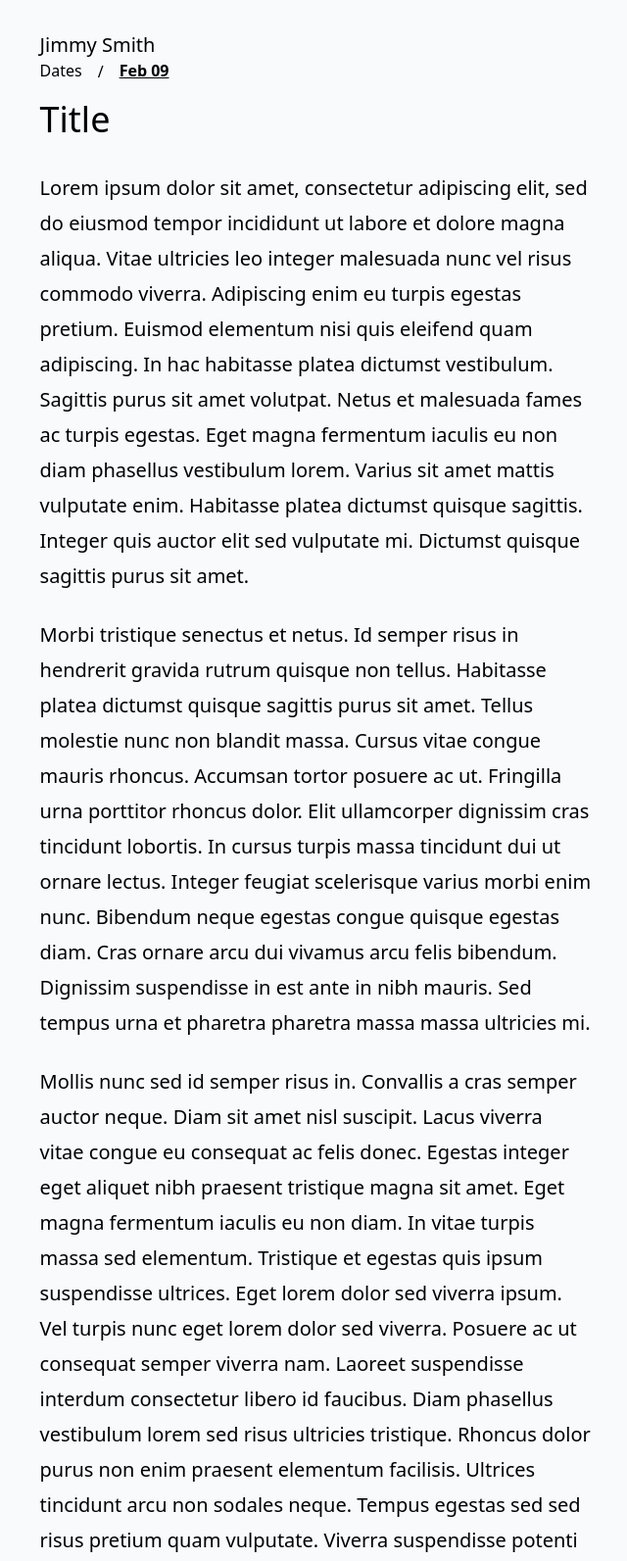
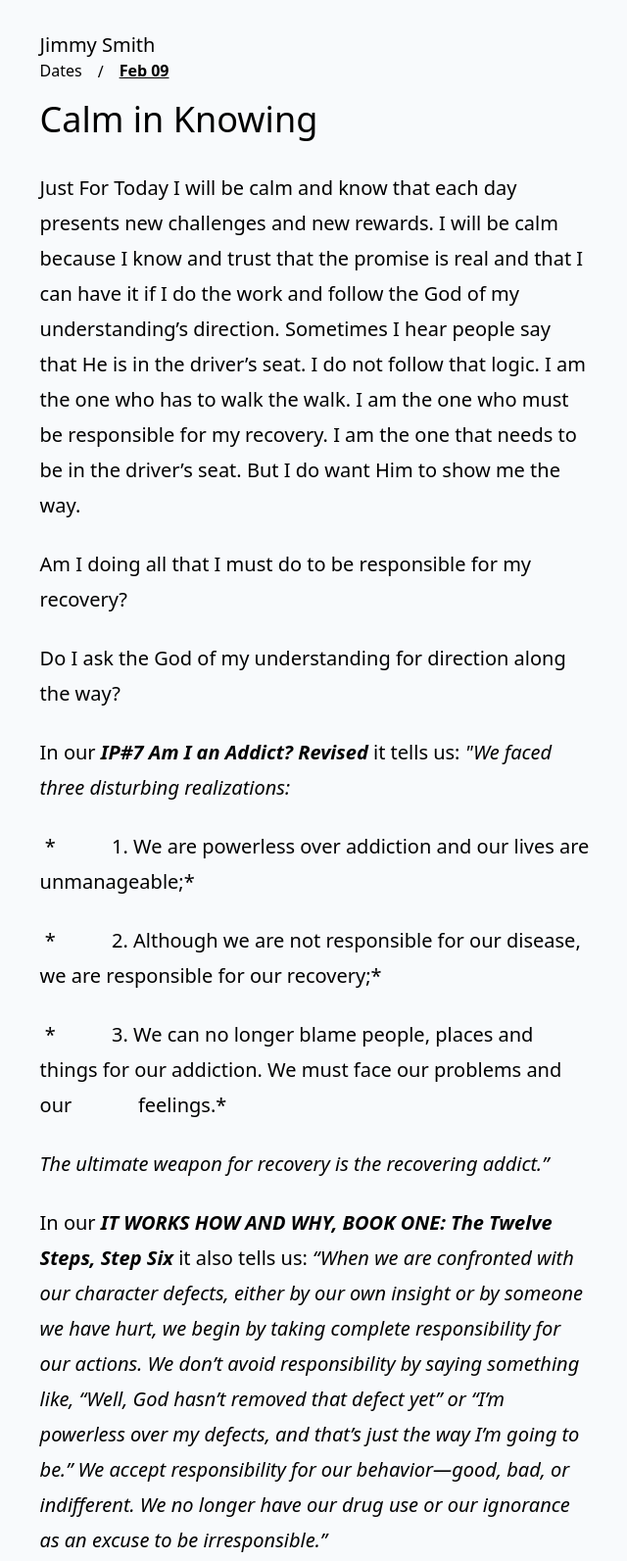
Before and after one commit to gregrossdev/jimmy-smith, an Astro site: page /date/02/09 in a window 1280 px wide. Shown: the top 1593 px of the page at 98% size, without its empty margins (318-958 px from the left). Built offline with nearby package versions, Linux system fonts and the light colour scheme; Astro itself is replaced by a stand-in of ours.

Commit message:
Update Febuary “09”

```diff
--- a/src/pages/date/02/09.md
+++ b/src/pages/date/02/09.md
@@ -1,15 +1,26 @@
 ---
-layout: "../../../layouts/BasePost.astro"
-title: "Title"
-date: "Feb 09"
+layout: ../../../layouts/BasePost.astro
+date: Feb 09
+title: "Calm in Knowing "
 ---
+Just For Today I will be calm and know that each day presents new challenges and new rewards. I will be calm because I know and trust that the promise is real and that I can have it if I do the work and follow the God of my understanding's direction. Sometimes I hear people say that He is in the driver’s seat. I do not follow that logic. I am the one who has to walk the walk. I am the one who must be responsible for my recovery. I am the one that needs to be in the driver’s seat. But I do want Him to show me the way.
 
-Lorem ipsum dolor sit amet, consectetur adipiscing elit, sed do eiusmod tempor incididunt ut labore et dolore magna aliqua. Vitae ultricies leo integer malesuada nunc vel risus commodo viverra. Adipiscing enim eu turpis egestas pretium. Euismod elementum nisi quis eleifend quam adipiscing. In hac habitasse platea dictumst vestibulum. Sagittis purus sit amet volutpat. Netus et malesuada fames ac turpis egestas. Eget magna fermentum iaculis eu non diam phasellus vestibulum lorem. Varius sit amet mattis vulputate enim. Habitasse platea dictumst quisque sagittis. Integer quis auctor elit sed vulputate mi. Dictumst quisque sagittis purus sit amet.
+Am I doing all that I must do to be responsible for my recovery?
 
-Morbi tristique senectus et netus. Id semper risus in hendrerit gravida rutrum quisque non tellus. Habitasse platea dictumst quisque sagittis purus sit amet. Tellus molestie nunc non blandit massa. Cursus vitae congue mauris rhoncus. Accumsan tortor posuere ac ut. Fringilla urna porttitor rhoncus dolor. Elit ullamcorper dignissim cras tincidunt lobortis. In cursus turpis massa tincidunt dui ut ornare lectus. Integer feugiat scelerisque varius morbi enim nunc. Bibendum neque egestas congue quisque egestas diam. Cras ornare arcu dui vivamus arcu felis bibendum. Dignissim suspendisse in est ante in nibh mauris. Sed tempus urna et pharetra pharetra massa massa ultricies mi.
+Do I ask the God of my understanding for direction along the way?
 
-Mollis nunc sed id semper risus in. Convallis a cras semper auctor neque. Diam sit amet nisl suscipit. Lacus viverra vitae congue eu consequat ac felis donec. Egestas integer eget aliquet nibh praesent tristique magna sit amet. Eget magna fermentum iaculis eu non diam. In vitae turpis massa sed elementum. Tristique et egestas quis ipsum suspendisse ultrices. Eget lorem dolor sed viverra ipsum. Vel turpis nunc eget lorem dolor sed viverra. Posuere ac ut consequat semper viverra nam. Laoreet suspendisse interdum consectetur libero id faucibus. Diam phasellus vestibulum lorem sed risus ultricies tristique. Rhoncus dolor purus non enim praesent elementum facilisis. Ultrices tincidunt arcu non sodales neque. Tempus egestas sed sed risus pretium quam vulputate. Viverra suspendisse potenti nullam ac tortor vitae purus faucibus ornare. Fringilla urna porttitor rhoncus dolor purus non. Amet dictum sit amet justo donec enim.
+In our ***IP#7 Am I an Addict? Revised*** it tells us: *"We faced three disturbing realizations:*
 
-Mattis ullamcorper velit sed ullamcorper morbi tincidunt. Tortor posuere ac ut consequat semper viverra. Tellus mauris a diam maecenas sed enim ut sem viverra. Venenatis urna cursus eget nunc scelerisque viverra mauris in. Arcu ac tortor dignissim convallis aenean et tortor at. Curabitur gravida arcu ac tortor dignissim convallis aenean et tortor. Egestas tellus rutrum tellus pellentesque eu. Fusce ut placerat orci nulla pellentesque dignissim enim sit amet. Ut enim blandit volutpat maecenas volutpat blandit aliquam etiam. Id donec ultrices tincidunt arcu. Id cursus metus aliquam eleifend mi.
+ *           1. We are powerless over addiction and our lives are unmanageable;*
 
-Tempus quam pellentesque nec nam aliquam sem. Risus at ultrices mi tempus imperdiet. Id porta nibh venenatis cras sed felis eget velit. Ipsum a arcu cursus vitae. Facilisis magna etiam tempor orci eu lobortis elementum. Tincidunt dui ut ornare lectus sit. Quisque non tellus orci ac. Blandit libero volutpat sed cras. Nec tincidunt praesent semper feugiat nibh sed pulvinar proin gravida. Egestas integer eget aliquet nibh praesent tristique magna.
+ *           2. Although we are not responsible for our disease, we are responsible for our recovery;*
+
+ *           3. We can no longer blame people, places and things for our addiction. We must face our problems and our             feelings.*
+
+*The ultimate weapon for recovery is the recovering addict.”*
+
+In our ***IT WORKS HOW AND WHY, BOOK ONE: The Twelve Steps, Step Six*** it also tells us: *“When we are confronted with our character defects, either by our own insight or by someone we have hurt, we begin by taking complete responsibility for our actions. We don’t avoid responsibility by saying something like, “Well, God hasn’t removed that defect yet” or “I’m powerless over my defects, and that’s just the way I’m going to be.” We accept responsibility for our behavior—good, bad, or indifferent. We no longer have our drug use or our ignorance as an excuse to be irresponsible.”*
+
+In our ***Living Clean: The Journey Continues, Chapter 7: The Journey Continues, Living Our Principles*** it also tells us: *“Knowing our spirituality cannot be taken from us gives us permission to hope in a new way. Many of us are uncomfortable with hope. We have been so deeply disappointed in our lives that hope just feels like a bad idea. Some of us can’t tell the difference between hope and wishing. But the hope we get in recovery is not that we will win the lottery or that our true love will return to us. Hope begins when we think that it might be possible for us to stop using against our own will and stay clean. We find it again and again as our journey continues: In the dark moments when we realize we can go on anyway, and in our triumphs—it is possible. It’s possible we can break the cycle, it’s possible we can exceed our dreams, it’s possible that we are much more than we ever gave ourselves credit for. Each time we realize it’s possible, our faith grows stronger. Hope doesn’t end. No matter how much better or worse it gets, we know that there is still reason to look forward. We begin to experience unconditional hope.”*
+
+*(Acceptance, Calm, Clean, Experience Unconditional Hope, Face Our Problems and Our Feelings, Faith, God of my understanding, Hope, No Longer Blame, Promise, Taking Complete Responsibility, Stay Clean, Ultimate Weapon, Work and Follow Directions)*
```
